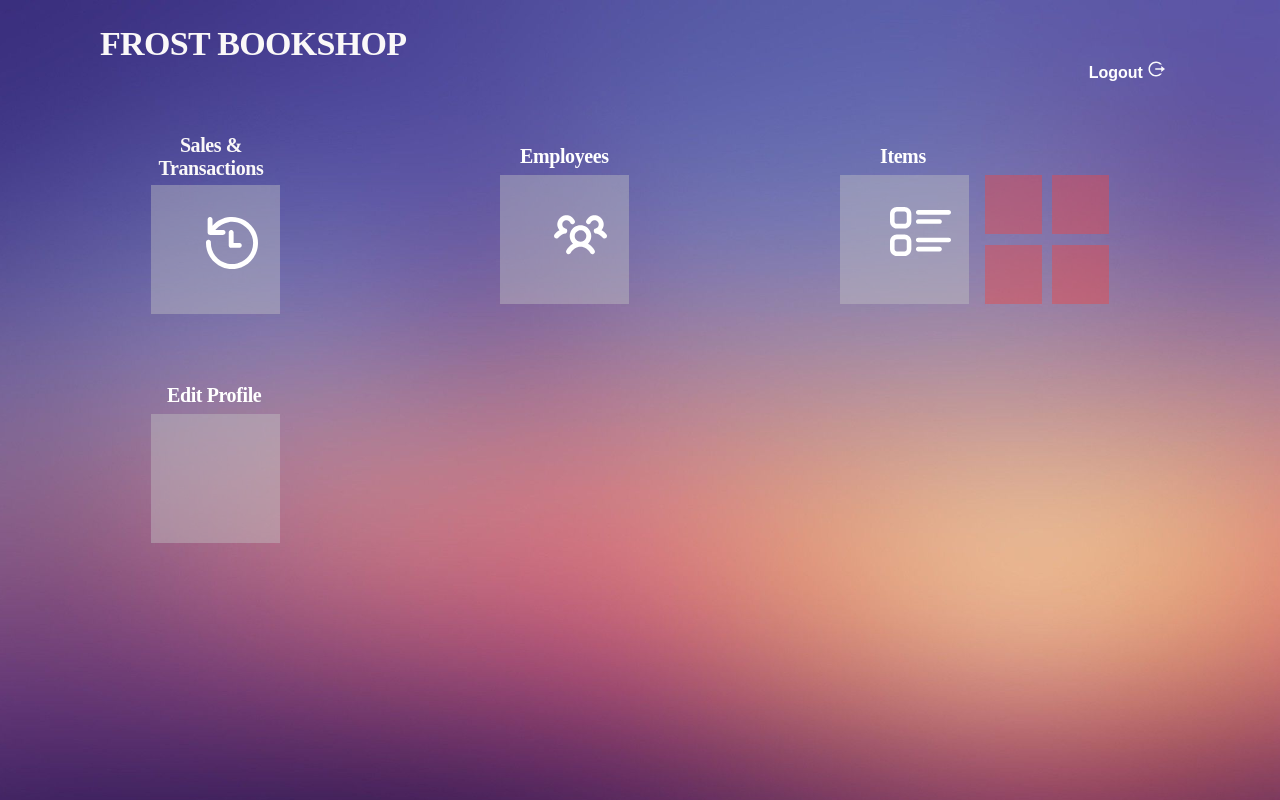
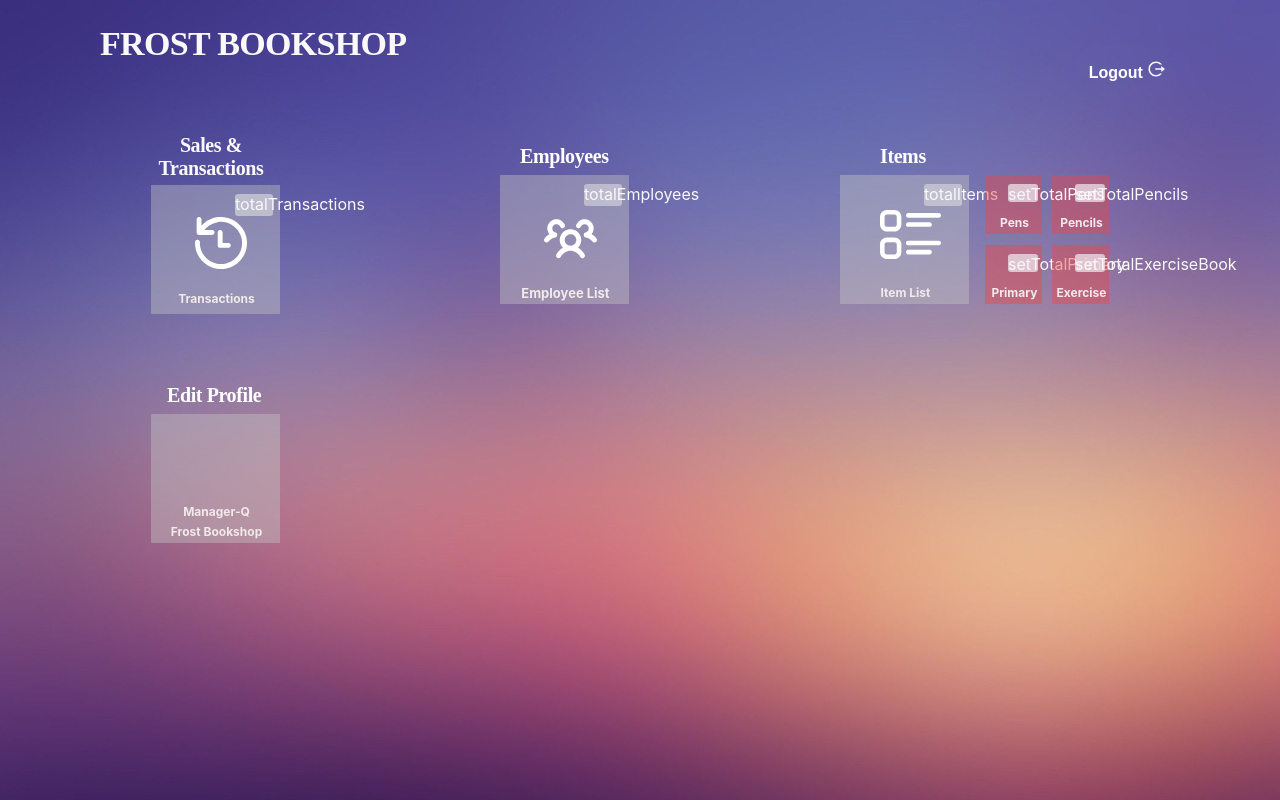
Before and after one commit to munteanurazvanandrei/Bookshop-Management-App, a React (Create React App) app in the folder client/: page /manager in a window 1280 px wide. Shown: the top 800 px of the page. Built offline with nearby package versions, Linux system fonts and the light colour scheme.

Commit message:
BMA-17-Dashboard made some changes

```diff
--- a/client/src/Components/Employee/Dashboard/EmployeedDashboard.js
+++ b/client/src/Components/Employee/Dashboard/EmployeedDashboard.js
@@ -1,14 +1,17 @@
 import "./employeeDashboard.css";
 import { useState } from "react";
+import { useNavigate } from "react-router-dom";
 export default function EmployeeDashboard() {
+  // eslint-disable-next-line
   const [totalTransactions, setTotalTransactions] = useState(500);
+  const nav = useNavigate();
 
   // Employee dashboard
   return (
     <div className="employee-dashboard">
       <div className="employee-dashboard-heading">FROST BOOKSHOP</div>
       <div className="pointofsale-title"> Point of Sale </div>
-      <div className="make-a-sale">
+      <div className="make-a-sale" onClick={()=>nav("/make-a-sale")}>
         <div className="make-sale-telephone">
           <svg
             width="44"
--- a/client/src/Components/Manager/Dashboard/ManagerDashboard.js
+++ b/client/src/Components/Manager/Dashboard/ManagerDashboard.js
@@ -1,5 +1,15 @@
+import { useState } from "react";
 import "./managerDashboard.css";
 export default function ManagerDashboard() {
+  // eslint-disable-next-line
+  const [totalTransactions, setTotalTransactions] = useState(370);
+  const [totalItems, setTotalItems] = useState(30);
+  const [totalEmployees, setTotalEmployees] = useState(30);
+  const [totalPens, setTotalPens] = useState(70);
+  const [totalPencils, setTotalPencils] = useState(100);
+  const [totalExerciseBook, setTotalExerciseBook] = useState(100);
+  const [totalPrimary, setTotalPrimary] = useState(15);
+  console.log(totalItems);
   // Manager's Dashboard
   return (
     <div className="manager-dashboard">
@@ -9,6 +19,7 @@ export default function ManagerDashboard() {
       <div className="employees-title">Employees</div>
       <div className="sales-transaction-title"> Sales & Transactions</div>
       <div className="sales-div">
+        <div className="transactions-display">totalTransactions</div>
         <div className="manager-dashboard-transactions">
           <svg
             width="52"
@@ -23,8 +34,11 @@ export default function ManagerDashboard() {
             />
           </svg>
         </div>
+        <div className="transactions-text"> Transactions</div>
       </div>
       <div className="employees-div">
+        <div className="employees-display">totalEmployees</div>
+        <div className="employee-list-text"> Employee List</div>
         <div className="manager-dashboard-employees">
           <svg
             width="53"
@@ -48,6 +62,8 @@ export default function ManagerDashboard() {
         </div>
       </div>
       <div className="items-div">
+        <div className="items-display">totalItems</div>
+        <div className="item-list-text"> Item List</div>
         <div className="manager-dashboard-item">
           <svg
             width="61"
@@ -63,13 +79,30 @@ export default function ManagerDashboard() {
           </svg>
         </div>
       </div>
-      <div className="edit-profile-div"></div>
-      <div className="pencil-dashboard"></div>
-      <div className="pen-dashboard"></div>
-      <div className="primary-dashboard"></div>
-      <div className="exercisebook-dashboard"></div>
+      <div className="edit-profile-div">
+        <div className="frostbookshop-text">Frost Bookshop</div>
+        <div className="manager-q-text">Manager-Q</div>
+      </div>
+      <div className="pencil-dashboard">
+        <div className="pencil-text"> Pencils</div>
+        <div className="pencil-display">setTotalPencils </div>
+      </div>
+      <div className="pen-dashboard">
+        <div className="pen-text"> Pens</div>
+        <div className="pen-display">setTotalPens </div>
+      </div>
+      <div className="primary-dashboard">
+        <div className="primary-text">Primary </div>
+        <div className="primary-display"> setTotalPrimary</div>
+      </div>
+      <div className="exercisebook-dashboard">
+        <div className="exercisebook-text">Exercise</div>
+        <div className="exercisebook-display"> setTotalExerciseBook </div>
+      </div>
 
-      <button type="button" className="btn"> Logout <span></span>
+      <button type="button" className="btn">
+        {" "}
+        Logout <span></span>
         <svg
           width="18"
           height="18"
@@ -83,7 +116,6 @@ export default function ManagerDashboard() {
             fill-opacity="0.96"
           />
         </svg>
-
       </button>
     </div>
   );
--- a/client/src/Components/Manager/Dashboard/managerDashboard.css
+++ b/client/src/Components/Manager/Dashboard/managerDashboard.css
@@ -4,22 +4,14 @@
 /* Emphasis on using the "super" parent class, ie. "manager-dashboard" */
 .manager-dashboard {
   /* Manager Dashboard */
-  /* background: url("./background.svg"); */
+
   display: flex;
   position: relative;
   width: 100vw;
   height: 100vh;
   margin: 0%;
 
-  /* background: linear-gradient(
-    180deg,
-    rgb(167, 132, 81) 0%,
-    rgba(40, 57, 119, 1) 30%,
-    rgba(63, 69, 125, 1) 50%,
-    rgba(40, 57, 119, 1) 70%,
-    rgba(20, 36, 93, 1) 100%
-  ); */
-  /* ...more css */
+
   background: url(background.svg);
   background-repeat: no-repeat;
   background-size: cover;
@@ -178,26 +170,26 @@
 .manager-dashboard .manager-dashboard-transactions {
   /* Vector */
 
-  position: absolute;
-  left: 25%;
+  position: relative;
+  left: 4.5%;
   right: 0%;
   top: 25%;
   bottom: 0%;
 }
 .manager-dashboard .manager-dashboard-employees {
-  position: absolute;
-  left: 25%;
-  right: 0%;
-  top: 25%;
-  bottom: 0%;
+  position: relative;
+  left: 5%;
+  right: 5.0%;
+  top: -70%;
+  bottom: 50%;
 }
 
-.manager-dashboard .manager-dashboard-item {
-  position: absolute;
-  left: 25%;
-  right: 0%;
-  top: 25%;
-  bottom: 0%;
+.manager-dashboard  .manager-dashboard-item {
+  position: relative;
+  left: 5%;
+  right: 5.0%;
+  top: -70%;
+  bottom: 50%;
 }
 
 .manager-dashboard .pencil-dashboard {
@@ -262,11 +254,139 @@
   border-radius: 15px;
   color: #ffffff;
 }
-.manager-dashboard div p {
-  color: beige;
-  /* ...more css */
+.pen-text{
+  color: #f0eaea;
+  font-weight: 700;
+  margin-top: 40px;
+  margin-left: 2px;
+  font-size:12px;
 }
+.pencil-text{
+  color: #f0eaea;
+  font-weight: 700;
+  margin-top: 40px;
+  margin-left: 2px;
+  font-size: 12px;
 
-.manager-dashboard div span {
-  /* ...more css */
 }
+.primary-text{
+  color: #f0eaea;
+  font-weight: 700;
+  margin-top: 40px;
+  margin-left: 2px;
+  font-size:12px;
+
+}
+.exercisebook-text{
+  color: #f0eaea;
+  font-weight: 700;
+  margin-top: 40px;
+  margin-left: 2px;
+  font-size:12px;
+}
+.frostbookshop-text{
+  color: #f0eaea;
+  font-weight: 700;
+  margin-top: 110px;
+  margin-left: 2px;
+  font-size:12px;
+}
+.manager-q-text{
+  color: #f0eaea;
+  font-weight: 700;
+  margin-top: -35px;
+  margin-left: 2px;
+  font-size:12px;
+}
+.transactions-text{
+  color: #f0eaea;
+  font-weight: 700;
+  margin-top: 50px;
+  margin-left: 2px;
+  font-size:12px;
+}
+.item-list-text{
+  color: #f0eaea;
+  font-weight: 700;
+  margin-top: 110px;
+  margin-left: 2px;
+  font-size:12px;
+
+}
+.employee-list-text{
+  color: #f0eaea;
+  font-weight: 700;
+  margin-top: 110px;
+  margin-left: 2px;
+  font-size:13px;
+}
+.transactions-display{
+  position: absolute;
+  width: 38px;
+  height: 22px;
+  left: 84px;
+  top: 9px;
+  background: rgba(214, 213, 219, 0.69);
+  border-radius: 3px;
+  color: #faf8f8;
+}
+.employees-display{
+  position: absolute;
+  width: 38px;
+  height: 22px;
+  left: 84px;
+  top: 9px;
+  background: rgba(210, 208, 219, 0.69);
+  border-radius: 3px;
+  color: #faf8f8;
+}
+.items-display{
+  position: absolute;
+  width: 38px;
+  height: 22px;
+  left: 84px;
+  top: 9px;
+  background: rgba(211, 210, 218, 0.69);
+  border-radius: 3px;
+  color: #faf8f8;
+}
+.pencil-display{
+  position: absolute;
+  width: 30px;
+  height: 18px;
+  left: 23px;
+  top: 9px;
+  background: rgba(241, 240, 245, 0.69);
+  border-radius: 3px;
+  color: #faf8f8;
+}
+.pen-display{
+  position: absolute;
+  width: 30px;
+  height: 18px;
+  left: 23px;
+  top: 9px;
+  background: rgba(241, 240, 245, 0.69);
+  border-radius: 3px;
+  color: #faf8f8;
+}
+.primary-display{
+  position: absolute;
+  width: 30px;
+  height: 18px;
+  left: 23px;
+  top: 9px;
+  background: rgba(241, 240, 245, 0.69);
+  border-radius: 3px;
+  color: #faf8f8;
+}
+.exercisebook-display{
+  position: absolute;
+  width: 30px;
+  height: 18px;
+  left: 23px;
+  top: 9px;
+  background: rgba(241, 240, 245, 0.69);
+  border-radius: 3px;
+  color: #faf8f8;
+}
```
Also changed, not shown: client/src/Components/Employee/Dashboard/employeeDashboard.css (+1 -9 lines). Lines whose indentation alone changed are shown as unchanged.
